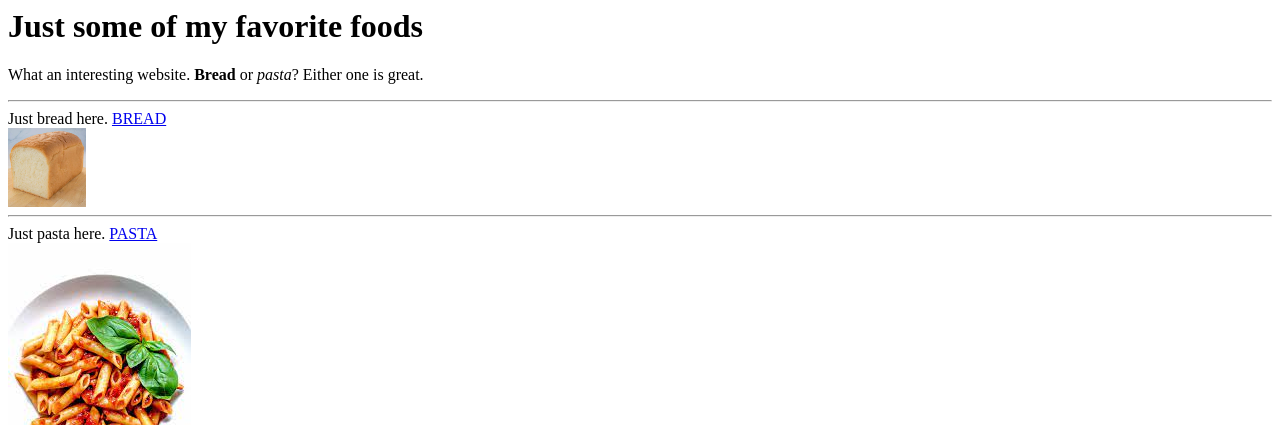
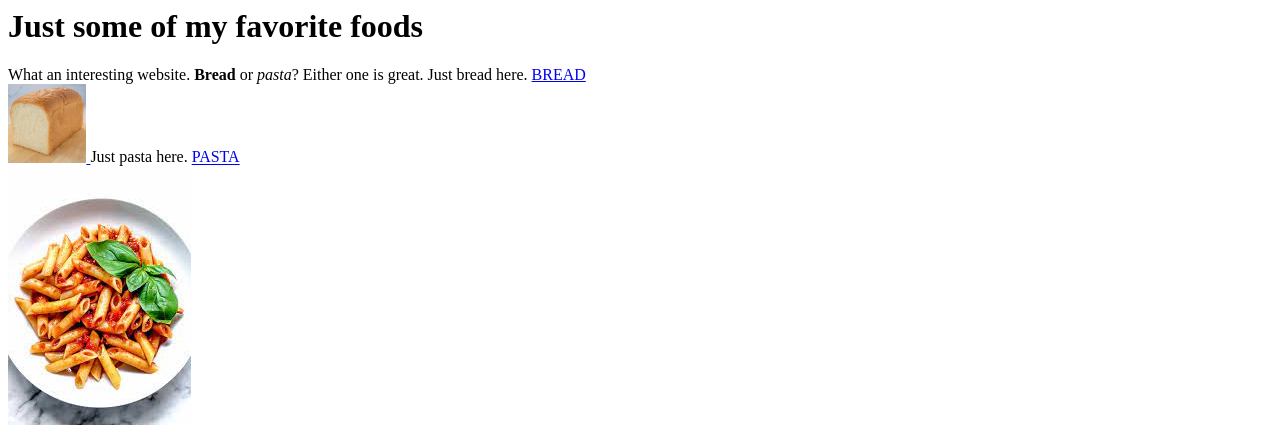
Before and after one commit to IsabellaV206/csp2022-spring, a plain HTML site: page index.html in a window 1280 px wide. Shown: the top 425 px of the page. Drawn offline with Linux system fonts and the light colour scheme.

Commit message:
Update index.html

```diff
--- a/index.html
+++ b/index.html
@@ -3,12 +3,11 @@
   <title>My First Webpage</title>
     <style>
    body {
-     background-image: url("turlebread.jpg";
+     background-image: url("fruitback.jpg";
      background-repeat: no-repeat;
      background-position: right top;
      margin-right: 100px;
      background-attachment: fixed;
-     background-size: 75% 50%;
    }
     </style>
         </head>
@@ -18,14 +17,12 @@
     <h1>Just some of my favorite foods</h1>
     <p>What an interesting website. <b>Bread</b>
       or <i>pasta</i>? Either one is great.
-      <hr>
     Just bread here. <a href="https://en.wikipedia.org/wiki/List_of_breads">BREAD</a>
     <br>
     <a href="homemade-white-bread-loaf-feature.jpg">
       <img src="homemade-white-bread-loaf-feature.jpg" height="10%">
     </a>
 
-    <hr>
     Just pasta here. <a href="https://en.wikipedia.org/wiki/List_of_pasta">PASTA</a>
     <br>
     <a href="pasta.jpeg">
```
